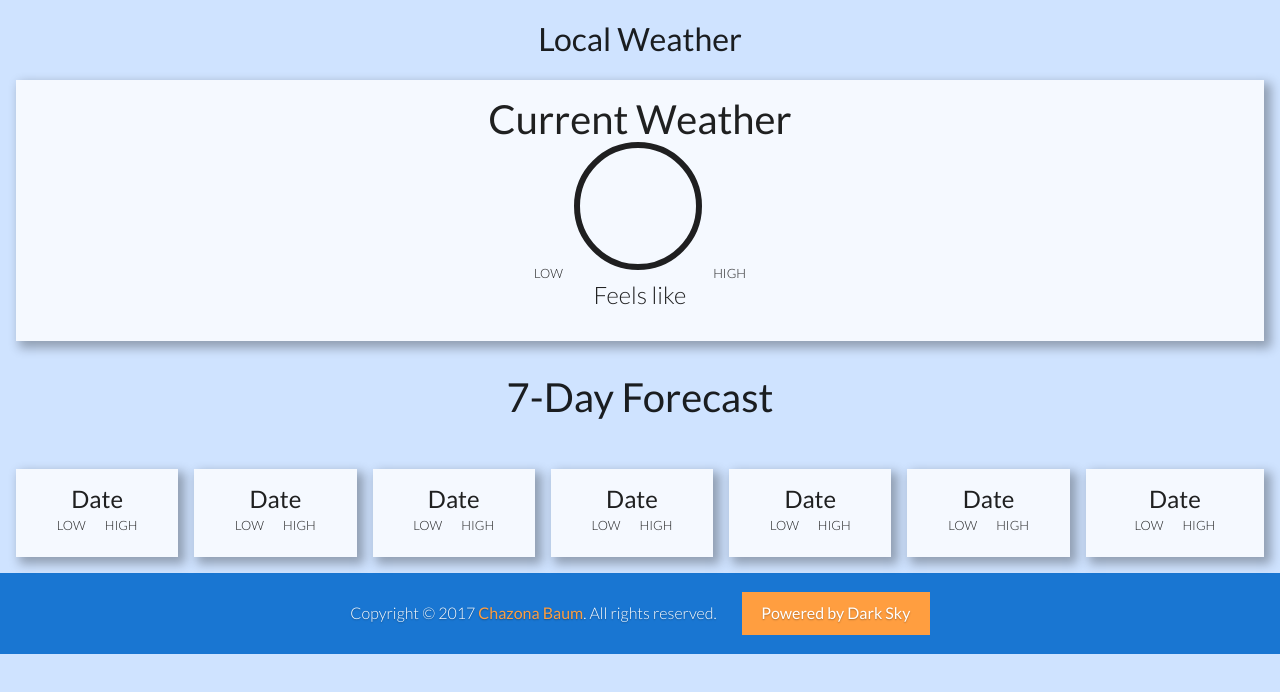
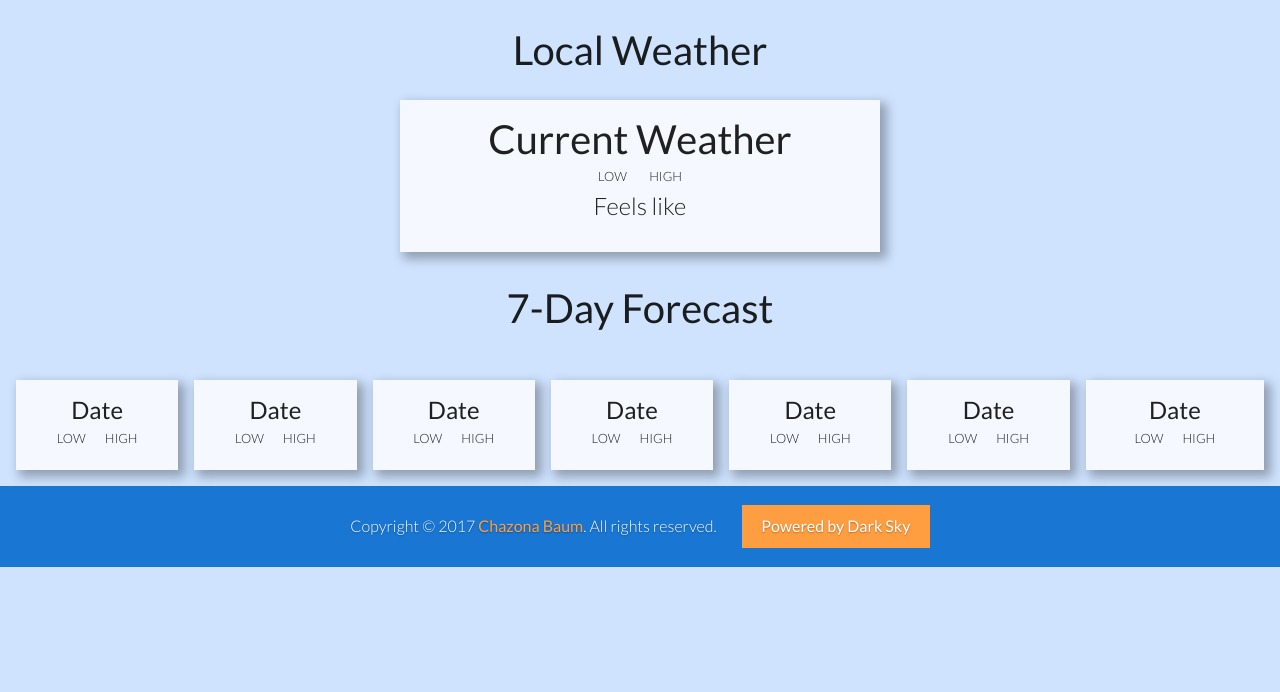
Before and after one commit to chznbaum/local-weather-app, a website built with webpack: page app/index.html in a window 1280 px wide. Built offline with nearby package versions, Linux system fonts and the light colour scheme; no server answers.

Commit message:
cleaned initial styles

```diff
--- a/app/assets/css/modules/_generic-content-container.css
+++ b/app/assets/css/modules/_generic-content-container.css
@@ -8,4 +8,8 @@
   &--centered {
     text-align: center;
   }
+
+  &--bigger p {
+    font-size: 1.5rem;
+  }
 }
--- a/app/assets/css/modules/_weather-box.css
+++ b/app/assets/css/modules/_weather-box.css
@@ -6,9 +6,19 @@
   padding: 1rem .25rem;
   margin: 1rem 0;
 
+  &--narrow {
+    max-width: 30rem;
+    margin-left: auto;
+    margin-right: auto;
+  }
+
   & .icon {
     display: block;
     margin: 0 auto;
     transform: scale(1.25);
+
+    &.current-icon {
+      transform: scale(2);
+    }
   }
 }
--- a/app/assets/css/modules/_weather-data.css
+++ b/app/assets/css/modules/_weather-data.css
@@ -3,12 +3,7 @@
 
   &__temperature {
     display: inline-block;
-    font-size: 2rem;
-    line-height: 7.5rem;
-    height: 8rem;
-    width: 8rem;
-    border: solid 6px $fontDarkPrimary;
-    border-radius: 50%;
+    font-size: 4.5rem;
 
     &__number {
       font-weight: 400;
@@ -16,18 +11,13 @@
   }
 
   &__low {
-    font-size: 1.75rem;
+    font-size: 2rem;
     display: inline-block;
     padding-right: .5rem;
     line-height: 1rem;
 
     @mixin atMedium {
-      font-size: 1.5rem;
-    }
-
-    &--with-temp {
-      position: relative;
-      top: .5rem;
+      font-size: 1.75rem;
     }
 
     &__measurement {
@@ -45,18 +35,13 @@
   }
 
   &__high {
-    font-size: 1.75rem;
+    font-size: 2rem;
     display: inline-block;
     padding-left: .5rem;
     line-height: 1rem;
 
     @mixin atMedium {
-      font-size: 1.5rem;
-    }
-
-    &--with-temp {
-      position: relative;
-      top: .5rem;
+      font-size: 1.75rem;
     }
 
     &__measurement {
--- a/app/index.html
+++ b/app/index.html
@@ -25,13 +25,13 @@ copyright: Chazona Baum 2017
   <body>
     <main>
       <div>
-        <h1 class="section-heading">Local Weather</h1>
-        <div class="generic-content-container generic-content-container--centered">
+        <h1 class="section-heading section-heading--bigger">Local Weather</h1>
+        <div class="generic-content-container generic-content-container--centered generic-content-container--bigger">
           <p class="locationDescription"></p>
         </div>
       </div>
       <div class="container">
-        <div class="weather-box">
+        <div class="weather-box weather-box--narrow">
           <h2 class="section-heading section-heading--bigger section-heading--no-margin">Current Weather</h2>
           <i class="icon current-icon"></i>
           <div class="weather-data">
--- a/app/temp/css/style.css
+++ b/app/temp/css/style.css
@@ -794,6 +794,12 @@ Instead edit gulp/templates/sprite */
   margin: 1rem 0;
 }
 
+.weather-box--narrow {
+    max-width: 30rem;
+    margin-left: auto;
+    margin-right: auto;
+  }
+
 .weather-box .icon {
     display: block;
     margin: 0 auto;
@@ -801,18 +807,18 @@ Instead edit gulp/templates/sprite */
             transform: scale(1.25);
   }
 
+.weather-box .icon.current-icon {
+      -webkit-transform: scale(2);
+              transform: scale(2);
+    }
+
 .weather-data {
   font-weight: 300;
 }
 
 .weather-data__temperature {
     display: inline-block;
-    font-size: 2rem;
-    line-height: 7.5rem;
-    height: 8rem;
-    width: 8rem;
-    border: solid 6px rgba(0,0,0,.875);
-    border-radius: 50%;
+    font-size: 4.5rem;
   }
 
 .weather-data__temperature__number {
@@ -820,7 +826,7 @@ Instead edit gulp/templates/sprite */
     }
 
 .weather-data__low {
-    font-size: 1.75rem;
+    font-size: 2rem;
     display: inline-block;
     padding-right: .5rem;
     line-height: 1rem;
@@ -829,14 +835,9 @@ Instead edit gulp/templates/sprite */
 @media (min-width: 50rem) {
 
 .weather-data__low {
-      font-size: 1.5rem
+      font-size: 1.75rem
   }
   }
-
-.weather-data__low--with-temp {
-      position: relative;
-      top: .5rem;
-    }
 
 .weather-data__low__measurement {
       display: block;
@@ -852,7 +853,7 @@ Instead edit gulp/templates/sprite */
     }
 
 .weather-data__high {
-    font-size: 1.75rem;
+    font-size: 2rem;
     display: inline-block;
     padding-left: .5rem;
     line-height: 1rem;
@@ -861,14 +862,9 @@ Instead edit gulp/templates/sprite */
 @media (min-width: 50rem) {
 
 .weather-data__high {
-      font-size: 1.5rem
+      font-size: 1.75rem
   }
   }
-
-.weather-data__high--with-temp {
-      position: relative;
-      top: .5rem;
-    }
 
 .weather-data__high__measurement {
       display: block;
@@ -908,6 +904,10 @@ Instead edit gulp/templates/sprite */
     text-align: center;
   }
 
+.generic-content-container--bigger p {
+    font-size: 1.5rem;
+  }
+
 .footer {
   background-color: #1976d2;
   color: #ffffff;
```
